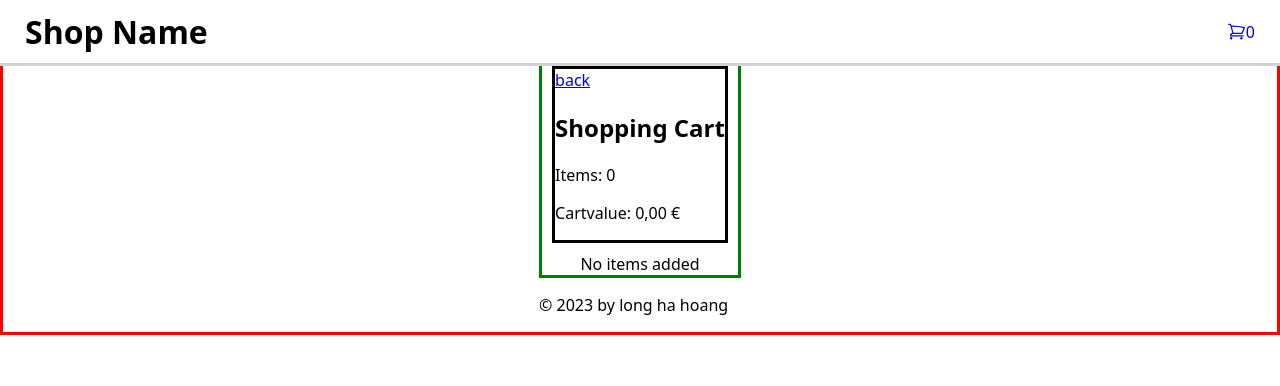
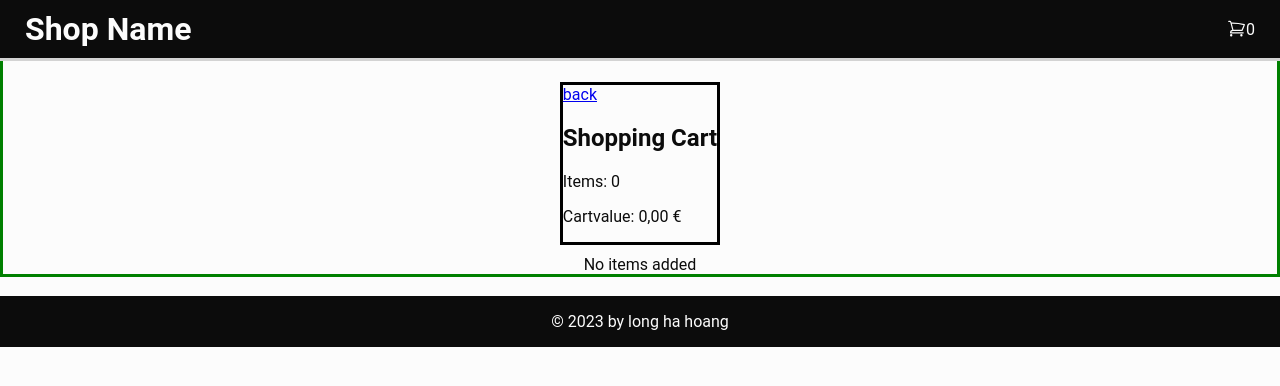
Before and after one commit to Long-HaHoang/capstone-project, a Next.js app: page /ShoppingCart in a window 1280 px wide. Shown: the top 386 px of the page. Built offline with nearby package versions, Linux system fonts and the light colour scheme.

Commit message:
ADD styling

```diff
--- a/components/CartItemCard/CartItemCard.styled.js
+++ b/components/CartItemCard/CartItemCard.styled.js
@@ -9,7 +9,44 @@ const Thumbnail = styled(Image)`
 `;
 
 const CartItemArticle = styled.article`
-  border: solid;
+  border: solid lightgray;
+  border-radius: 16px;
+  width: 90vw;
+  padding: 10px;
+
+  display: grid;
+  grid-template-columns: 50% 50%;
+  place-items: center;
 `;
 
-export { Thumbnail, CartItemArticle };
+const CartItemLeft = styled.div`
+  height: 100%;
+  width: 100%;
+  display: flex;
+  flex-direction: column;
+  justify-content: space-between;
+  align-items: center;
+  gap: 10px;
+`;
+
+const CartItemRight = styled.div`
+  height: 100%;
+  width: 100%;
+  display: flex;
+  flex-direction: column;
+  justify-content: space-between;
+  align-items: center;
+  padding-top: 10px;
+`;
+
+const CartItemParagraph = styled.p`
+  margin: 0;
+`;
+
+export {
+  Thumbnail,
+  CartItemArticle,
+  CartItemLeft,
+  CartItemRight,
+  CartItemParagraph,
+};
--- a/components/CartItemCard/index.js
+++ b/components/CartItemCard/index.js
@@ -6,18 +6,24 @@ import * as Styled from "@/components/CartItemCard/CartItemCard.styled.js";
 export default function CartItemCard({ cartItem, onDeleteItem }) {
   return (
     <Styled.CartItemArticle>
+      <Styled.CartItemLeft>
         <Styled.Thumbnail
           src={cartItem.thumbnail}
           alt={cartItem.thumbnail ? "Thumbnail of item" : "no image available"}
           width={100}
           height={100}
         />
-      <p>{cartItem.title}</p>
-      <p>{formatNumberToDeCurrency(cartItem.price)}</p>
-      <p>{`Amount: ${cartItem.amount}`}</p>
+        <Styled.CartItemParagraph>
+          {formatNumberToDeCurrency(cartItem.price)}
+        </Styled.CartItemParagraph>
+      </Styled.CartItemLeft>
+      <Styled.CartItemRight>
+        <Styled.CartItemParagraph>{cartItem.title}</Styled.CartItemParagraph>
+        <Styled.CartItemParagraph>{`Amount: ${cartItem.amount}`}</Styled.CartItemParagraph>
         <button type="button" onClick={() => onDeleteItem(cartItem.id)}>
           Delete
         </button>
+      </Styled.CartItemRight>
     </Styled.CartItemArticle>
   );
 }
--- a/components/Gallery/Gallery.styles.js
+++ b/components/Gallery/Gallery.styles.js
@@ -5,7 +5,6 @@ const GallerySection = styled.section`
   display: flex;
   flex-direction: column;
   place-items: center;
-  margin-top: 20px;
 `;
 
 const GalleryList = styled.ul`
--- a/components/ItemCard/ItemCard.styled.js
+++ b/components/ItemCard/ItemCard.styled.js
@@ -9,6 +9,7 @@ export const ArticleCard = styled.article`
   border: solid black;
   border-radius: 16px;
 
+  height: fit-content;
   width: 90vw;
 
   display: grid;
--- a/components/Layout/Layout.styled.js
+++ b/components/Layout/Layout.styled.js
@@ -1,6 +1,7 @@
 import styled from "styled-components";
 
-const AppContainer = styled.div`
+const ContentContainer = styled.div`
+  height: fit-content;
   position: relative;
   display: flex;
   flex-direction: column;
@@ -11,4 +12,14 @@ const AppContainer = styled.div`
   gap: 10;
 `;
 
-export { AppContainer };
+const Footer = styled.div`
+  width: 100vw;
+  display: flex;
+  flex-direction: column;
+  justify-content: center;
+  align-items: center;
+  background-color: #0c0c0c;
+  color: #fcfcfc;
+`;
+
+export { ContentContainer, Footer };
--- a/components/Layout/index.js
+++ b/components/Layout/index.js
@@ -8,10 +8,12 @@ export default function Layout({ children, cartTotal }) {
   return (
     <>
       <ShopHeader cartTotal={cartTotal} />
-      <Styled.AppContainer>{children}</Styled.AppContainer>
-      <footer>
+      <br />
+      <Styled.ContentContainer>{children}</Styled.ContentContainer>
+      <br />
+      <Styled.Footer>
         <p>&copy; 2023 by long ha hoang</p>
-      </footer>
+      </Styled.Footer>
     </>
   );
 }
--- a/components/ShopHeader/ShopHeader.styled.js
+++ b/components/ShopHeader/ShopHeader.styled.js
@@ -7,9 +7,12 @@ const ShopHeader = styled.header`
   top: 0;
   left: 0;
   z-index: 3;
-  background-color: white;
+
   width: 100%;
   padding: 10px 25px;
+
+  background-color: var(--secondary-color);
+  color: var(--primary-color);
   border-bottom: solid lightgray;
 
   display: flex;
@@ -28,7 +31,8 @@ const ShoppingCartLink = styled(Link)`
   flex-direction: row;
   justify-content: center;
   align-items: center;
-  text-decoration: none;
+  color: inherit;
+  text-decoration: inherit;
 `;
 
 export { ShopHeader, ShopH1, ShoppingCartLink };
--- a/styles.js
+++ b/styles.js
@@ -7,12 +7,20 @@ export default createGlobalStyle`
     box-sizing: border-box;
   }
 
+
+
   body {
+    --primary-color: #fcfcfc;
+    --secondary-color: #0c0c0c;
+
     margin: 0;
-    font-family: system-ui;
+    font-family: Roboto, sans-serif;
     display: flex;
     justify-content: center;
-    border: solid red;
+
+    /* border: solid red; */
+    background-color: var(--primary-color);
+    color: var(--secondary-color);
   }
 
   input[type=number]::-webkit-inner-spin-button,
```
Lines whose indentation alone changed are shown as unchanged.
